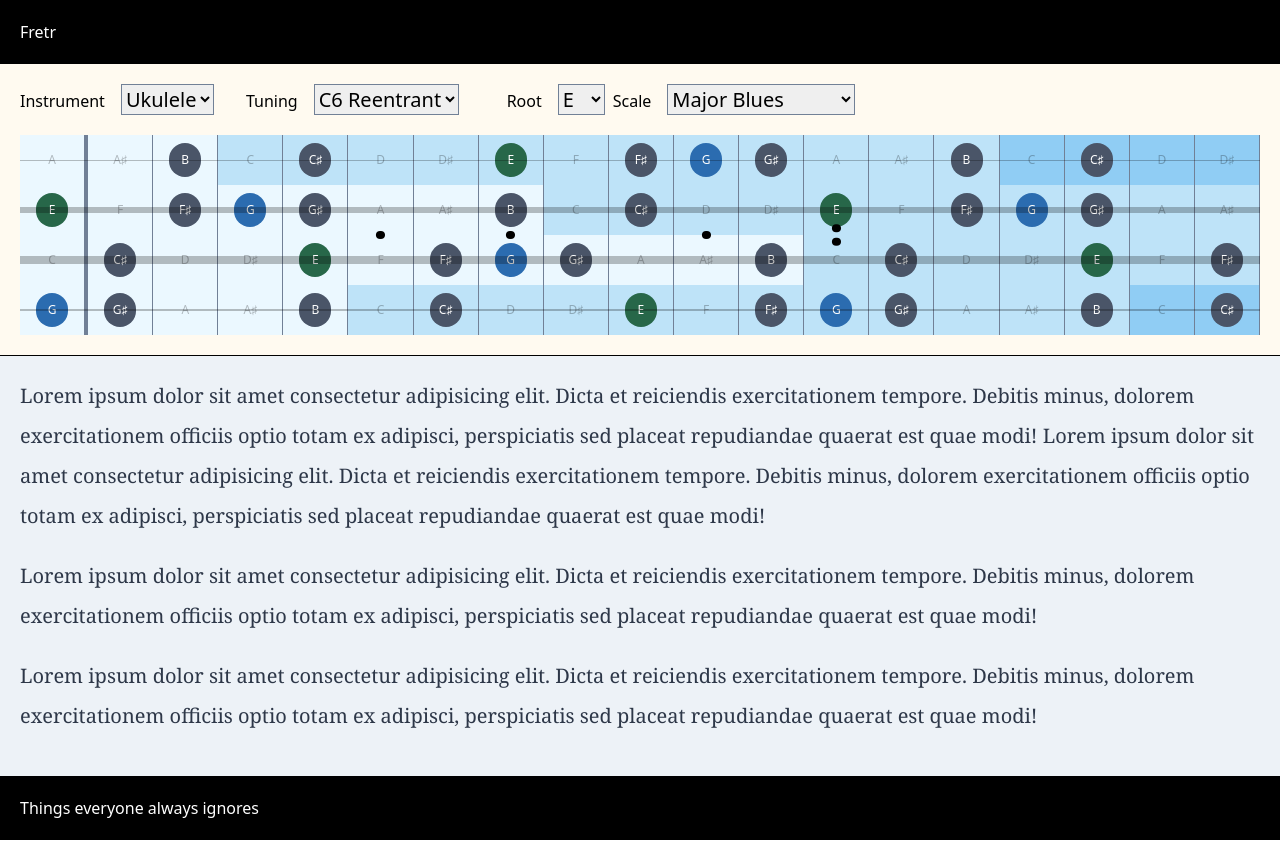
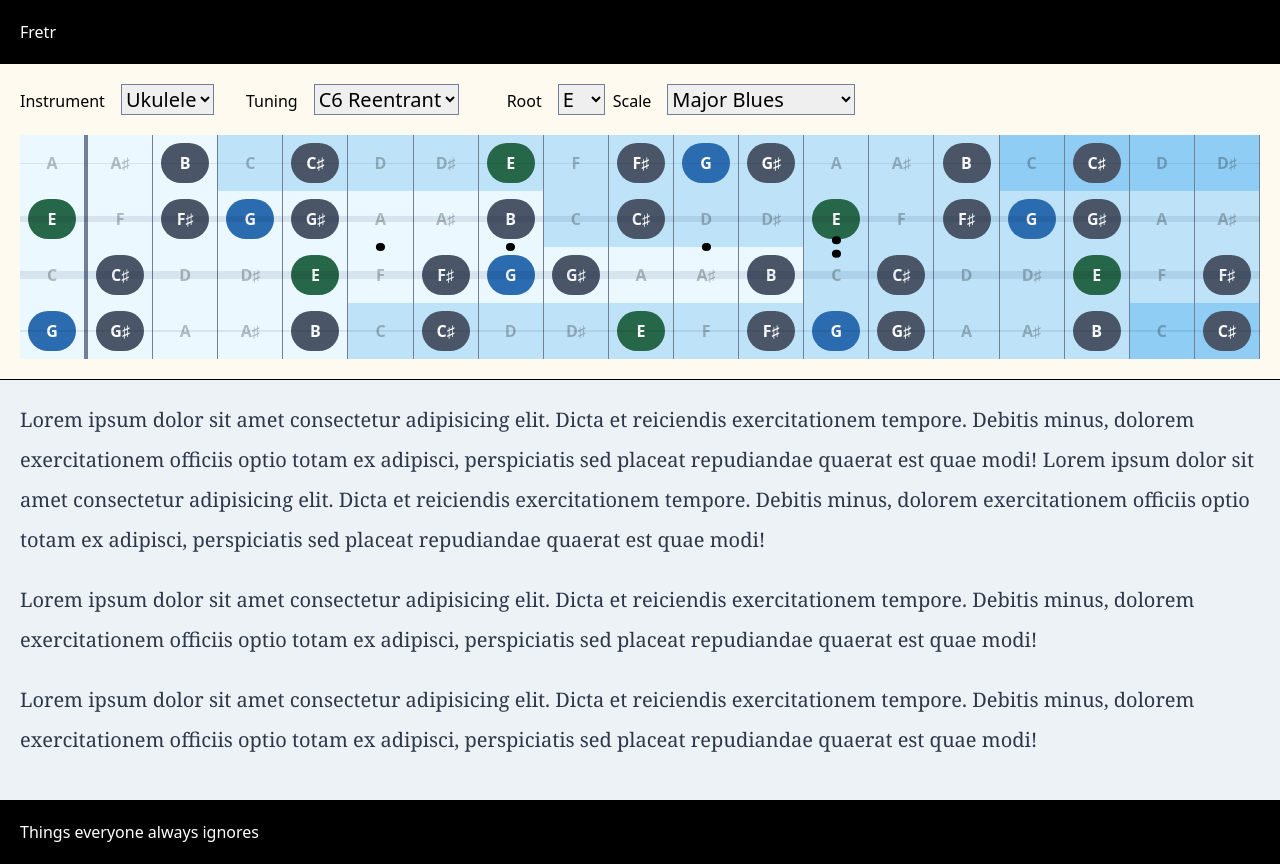
Before and after one commit to thudfactor/fretr, a React (Create React App) app: page / in a window 1280 px wide. Before the commit the page ends 840 px from the top, so only its background shows below. Built offline with nearby package versions, Linux system fonts and the light colour scheme.

Commit message:
Dial back the strings a bit

```diff
--- a/src/components/Fretboard.js
+++ b/src/components/Fretboard.js
@@ -118,7 +118,7 @@ export default function Fretboard({ className = "" }) {
             <div
               className={`absolute top-1/2 left-0 right-0 h-${sw}px -my-${
                 sw / 2
-              }px bg-black opacity-25`}
+              }px bg-gray-500 opacity-25`}
             ></div>
           </div>
         ))}
--- a/src/components/Note.js
+++ b/src/components/Note.js
@@ -13,7 +13,7 @@ export default function Note({
       className={`note relative text-center p-2 border-gray-600 ${fretWire} octave-${octave} string-${stringNumber} fret-${fretNumber}`}
     >
       <div
-        className={`noteName mx-auto w-8 p-2 rounded-full relative text-xs ${highlightColor} note-${noteName}`}
+        className={`noteName mx-auto w-12 font-bold p-2 rounded-full relative text-base ${highlightColor} note-${noteName}`}
       >
         {noteName}
       </div>
```
